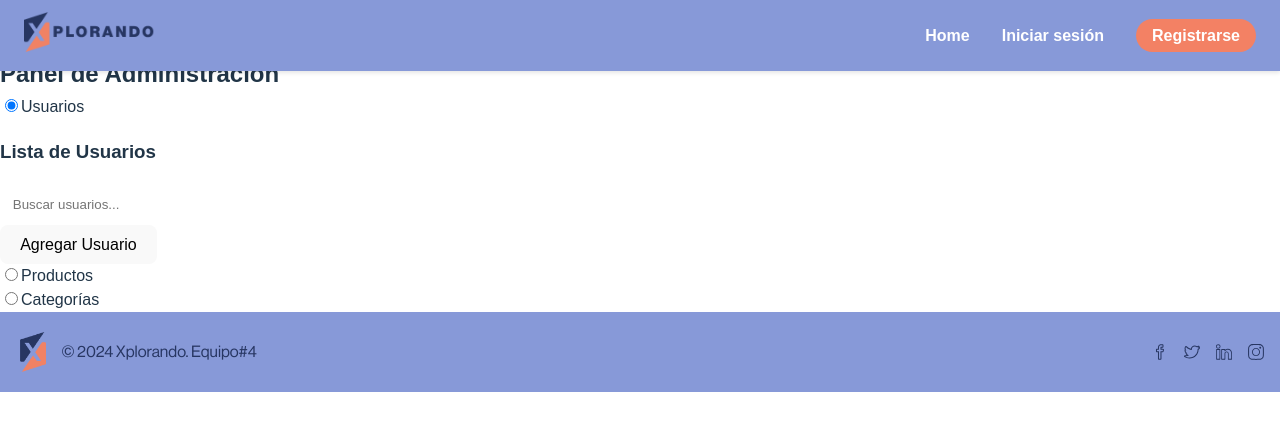
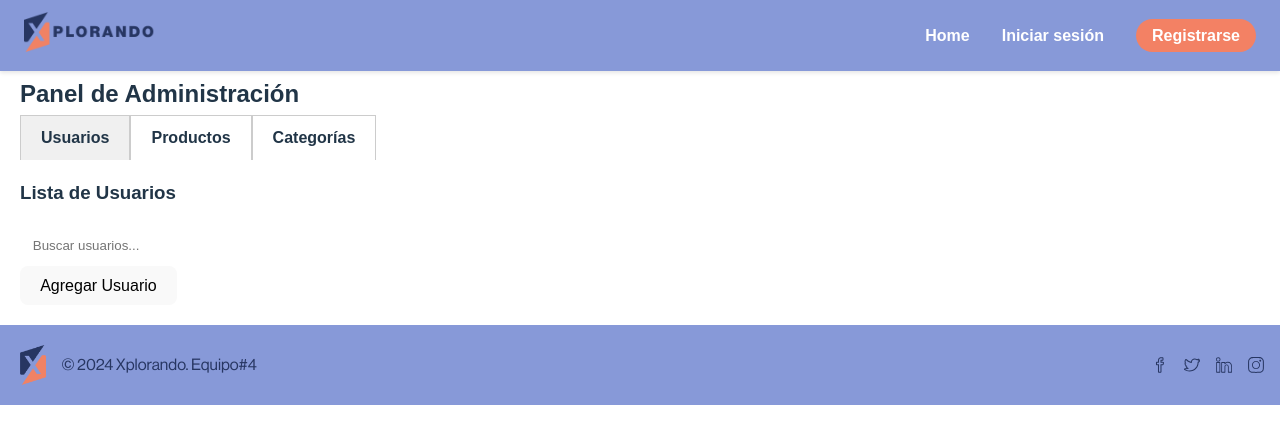
Before and after one commit to ArmestoG/proyecto-integrador-xplorando, a React (Vite) app: page /admin in a window 1280 px wide. Shown: the top 444 px of the page. Built offline with nearby package versions, Linux system fonts and the light colour scheme.

Commit message:
panel de administracion con tabs estilo basico

```diff
--- /dev/null
+++ b/src/Routes/Admin/Admin.css
@@ -0,0 +1,26 @@
+.panel-administracion {
+    margin: 20px;
+  }
+
+  .tabs {
+    display: flex;
+  }
+
+  .tab {
+    cursor: pointer;
+    padding: 10px 20px;
+    border: 1px solid #ccc;
+    border-bottom: none;
+  }
+
+  .tab label {
+    font-weight: bold;
+  }
+
+  .tab.active {
+    background-color: #f0f0f0;
+  }
+
+  .tab input[type="radio"] {
+    display: none;
+  }
--- a/src/Routes/Admin/Admin.jsx
+++ b/src/Routes/Admin/Admin.jsx
@@ -1,36 +1,36 @@
-import ListaUsuarios from "../../components/ListaUsuarios/ListaUsuarios";
-import ListaProductos from "../../components/ListaProductos/ListaProductos";
-import ListaCategorias from "../../components/ListaCategorias/ListaCategorias"
-
-
+import { useState } from 'react';
+import ListaUsuarios from '../../components/ListaUsuarios/ListaUsuarios';
+import ListaProductos from '../../components/ListaProductos/ListaProductos';
+import ListaCategorias from '../../components/ListaCategorias/ListaCategorias';
+import './Admin.css';
 
 const Admin = () => {
+  const [tab, setTab] = useState('usuarios');
+
+  const handleTabChange = (tabName) => {
+    setTab(tabName);
+  };
+
   return (
-    <div>
+    <div className="panel-administracion">
       <h2>Panel de Administración</h2>
       <div className="tabs">
-        <div className="tab">
-          <input type="radio" id="tab1" name="tab-group" defaultChecked />
-          <label htmlFor="tab1">Usuarios</label>
-          <div className="content">
-            <ListaUsuarios />
-          </div>
+        <div className={`tab ${tab === 'usuarios' ? 'active' : ''}`} onClick={() => handleTabChange('usuarios')}>
+          <label htmlFor="tab-usuarios">Usuarios</label>
+          <input type="radio" id="tab-usuarios" name="tab-group" defaultChecked />
         </div>
-        <div className="tab">
-          <input type="radio" id="tab2" name="tab-group" />
-          <label htmlFor="tab2">Productos</label>
-          <div className="content">
-            <ListaProductos />
-          </div>
+        <div className={`tab ${tab === 'productos' ? 'active' : ''}`} onClick={() => handleTabChange('productos')}>
+          <label htmlFor="tab-productos">Productos</label>
+          <input type="radio" id="tab-productos" name="tab-group" />
         </div>
-        <div className="tab">
-          <input type="radio" id="tab3" name="tab-group" />
-          <label htmlFor="tab3">Categorías</label>
-          <div className="content">
-            <ListaCategorias />
-          </div>
+        <div className={`tab ${tab === 'categorias' ? 'active' : ''}`} onClick={() => handleTabChange('categorias')}>
+          <label htmlFor="tab-categorias">Categorías</label>
+          <input type="radio" id="tab-categorias" name="tab-group" />
         </div>
       </div>
+      {tab === 'usuarios' && <ListaUsuarios />}
+      {tab === 'productos' && <ListaProductos />}
+      {tab === 'categorias' && <ListaCategorias />}
     </div>
   );
 };
--- a/src/components/ListaCategorias/ListaCategorias.jsx
+++ b/src/components/ListaCategorias/ListaCategorias.jsx
@@ -1,11 +1,19 @@
+import { Link } from 'react-router-dom';
+
 const ListaCategorias = () => {
-  // Lógica para mostrar la lista de categorías
+  // Aquí podrías manejar el estado y la lógica para las categorías, si es necesario
 
   return (
     <div>
-      {/* Contenido de la lista de categorías */}
+      <h3>Lista de Categorías</h3>
+
+      {/* Lista de categorías */}
+      {/* Aquí iría la lógica para mostrar las categorías */}
+
+      {/* Botón para agregar nueva categoría */}
+      <Link to="/admin/agregar-categoria">Agregar Categoría</Link>
     </div>
   );
-};
+}
 
 export default ListaCategorias;
--- a/src/components/ListaProductos/ListaProductos.jsx
+++ b/src/components/ListaProductos/ListaProductos.jsx
@@ -1,11 +1,45 @@
+import { useState } from 'react';
+import { Link } from 'react-router-dom';
+
 const ListaProductos = () => {
-    // Lógica para mostrar la lista de productos
+  const [categoriaSeleccionada, setCategoriaSeleccionada] = useState('');
+  const [busqueda, setBusqueda] = useState('');
 
-    return (
-      <div>
-        {/* Contenido de la lista de productos */}
-      </div>
-    );
+  // Función para manejar cambios en la búsqueda
+  const handleBusquedaChange = (event) => {
+    setBusqueda(event.target.value);
   };
 
-  export default ListaProductos;
+  // Función para manejar cambios en la selección de categoría
+  const handleCategoriaChange = (event) => {
+    setCategoriaSeleccionada(event.target.value);
+  };
+
+  return (
+    <div>
+      <h3>Lista de Productos</h3>
+
+      {/* Barra de búsqueda */}
+      <input
+        type="text"
+        placeholder="Buscar producto..."
+        value={busqueda}
+        onChange={handleBusquedaChange}
+      />
+
+      {/* Menú desplegable para seleccionar categoría */}
+      <select value={categoriaSeleccionada} onChange={handleCategoriaChange}>
+        <option value="">Todas las categorías</option>
+        {/* Aquí irían las opciones de categorías */}
+      </select>
+
+      {/* Lista de productos */}
+      {/* Aquí iría la lógica para mostrar los productos */}
+
+      {/* Botón para agregar nuevo producto */}
+      <Link to="/admin/agregar-producto">Agregar Producto</Link>
+    </div>
+  );
+}
+
+export default ListaProductos;
```
